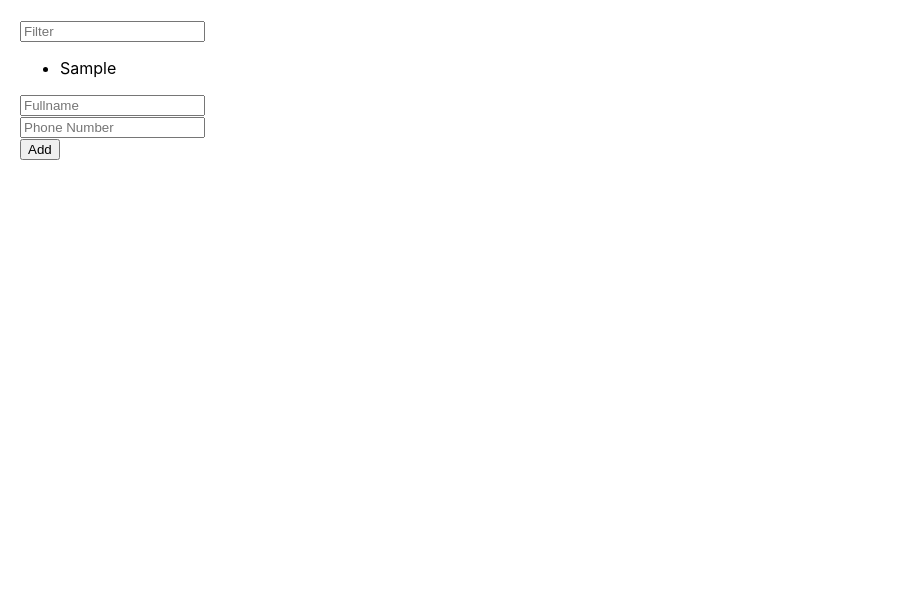
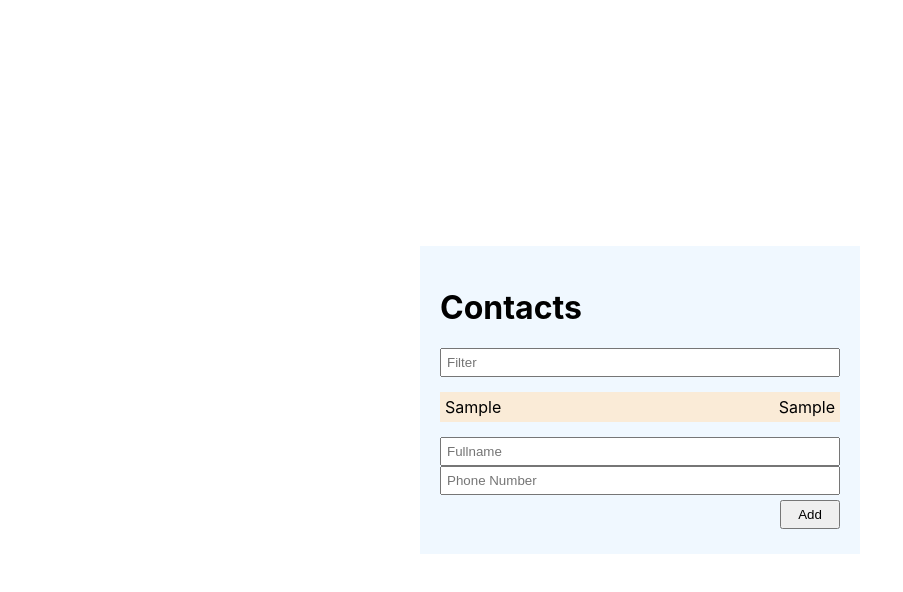
Before and after one commit to saidugurlu/contact-list-app, a React (Create React App) app: page / in a window 1280 px wide. Both pictures are taken after typing "Sample", "Sample" into the empty fields and a click on the button "Add". Shown: the top 592 px of the page, without its empty margins (0-903 px from the left). Built offline with nearby package versions, Linux system fonts and the light colour scheme.

Commit message:
style added and finished

```diff
--- a/src/App.css
+++ b/src/App.css
@@ -1,4 +1,6 @@
-body{
-    padding: 20px;
-
+.App {
+  display: flex;
+  justify-content: center;
+  align-items: center;
+  min-height: 100vh;
 }
--- a/src/components/Contacts/Form/index.js
+++ b/src/components/Contacts/Form/index.js
@@ -40,8 +40,8 @@ useEffect (()=> {
           value={form.phoneNumber}
         ></input>
       </div>
-      <div>
-        <button> Add </button>
+      <div className="btn">
+        <button > Add </button>
       </div>
     </form>
   );
--- a/src/components/Contacts/List/index.js
+++ b/src/components/Contacts/List/index.js
@@ -11,9 +11,13 @@ function List({ contacts }) {
     <div>
 
       <input placeholder="Filter" value ={filterText} onChange={(e)=> setFilterText(e.target.value)}/>
-      <ul>
+      <ul className="list">
         {filtered.map((contact, index) => (
-          <li key={index}>{contact.fullname}</li>
+          <li key={index}>
+
+            <span>{contact.fullname}</span>
+            <span>{contact.phoneNumber}</span>
+          </li>
         ))}
       </ul>
     </div>
--- a/src/components/Contacts/index.js
+++ b/src/components/Contacts/index.js
@@ -1,17 +1,16 @@
-import {useState, useEffect} from "react";
+import { useState, useEffect } from "react";
 import List from "./List";
 import Form from "./Form";
+import "./styles.css";
 
 function Contacts() {
-const [contacts, setContacts] = useState([])
-useEffect(()=>{
+  const [contacts, setContacts] = useState([]);
+  useEffect(() => {}, [contacts]);
+  return (
+    <div id="container">
+            <h1>Contacts</h1>
+      <List contacts={contacts} />
 
-
-
-}, [contacts])
-  return (
-    <div>
-      <List contacts = {contacts}/>
       <Form addContact={setContacts} contacts={contacts} />
     </div>
   );
--- /dev/null
+++ b/src/components/Contacts/styles.css
@@ -0,0 +1,40 @@
+#container {
+  width: 400px;
+  background-color: aliceblue;
+  padding: 20px;
+}
+
+input {
+  width: 100%;
+  padding: 5px;
+  box-sizing: border-box;
+}
+
+ul,
+li {
+  margin: 0;
+  padding: 0;
+  list-style-type: none;
+}
+.list {
+  margin: 15px 0;
+}
+
+.list > li {
+  background-color: antiquewhite;
+  padding: 5px;
+  margin-bottom: 2px;
+  display: flex;
+  justify-content: space-between;
+}
+
+.btn{
+  display: flex;
+  justify-content: flex-end;
+  padding: 5px 0;
+}
+
+.btn > button {
+  padding: 5px;
+  width: 60px;
+}
```
